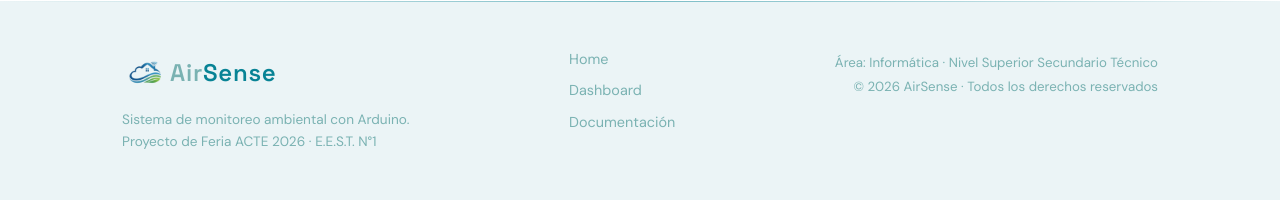
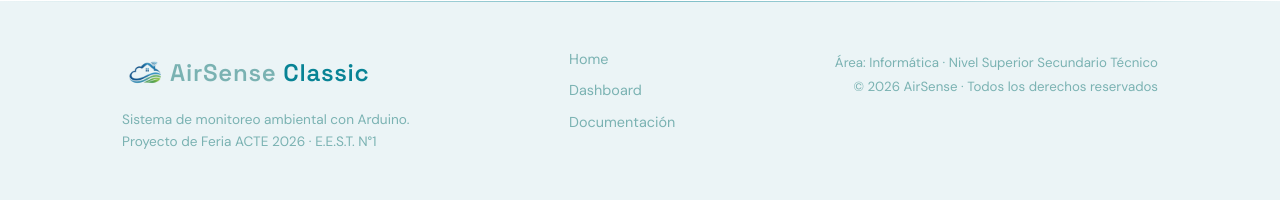
Before and after one commit to GustavoEstevez/Sistema_AirSense, a Django app: page / in a window 1280 px wide. Shown: the part 5547-5747 px from the top of the page. Run offline with Django 5.2, Linux system fonts and the light colour scheme.

Commit message:
AirSense Classic

```diff
--- a/Project/Api/templates/Home.html
+++ b/Project/Api/templates/Home.html
@@ -4,7 +4,7 @@
 <head>
   <meta charset="UTF-8" />
   <meta name="viewport" content="width=device-width, initial-scale=1.0"/>
-  <title>AirSense - Monitoreo Ambiental</title>
+  <title>AirSense V. 1.0</title>
   <link rel="icon" href="{% static 'src/FaviconAirSense.png' %}" type="image/x-icon">
   <link href="https://fonts.googleapis.com/css2?family=DM+Sans:wght@300;400;500&family=Space+Grotesk:wght@500;600;700&display=swap" rel="stylesheet"/>
   <link href="https://cdn.jsdelivr.net/npm/bootstrap@5.3.3/dist/css/bootstrap.min.css" rel="stylesheet"/>
@@ -508,7 +508,7 @@
         <div class="footer-brand">
           <a href="{% url 'Home' %}" class="logo">
             <img src="{% static 'src/Logos/LogoAirSense.png' %}" alt="AirSense" class="logo-img" style="height:48px;"/>
-            <span class="logo-text">Air<span>Sense</span></span>
+      <span class="logo-text">AirSense <span class="logo-version">Classic</span></span>
           </a>
           <p>Sistema de monitoreo ambiental con Arduino.<br>Proyecto de Feria ACTE 2026 · E.E.S.T. N°1</p>
         </div>
```
